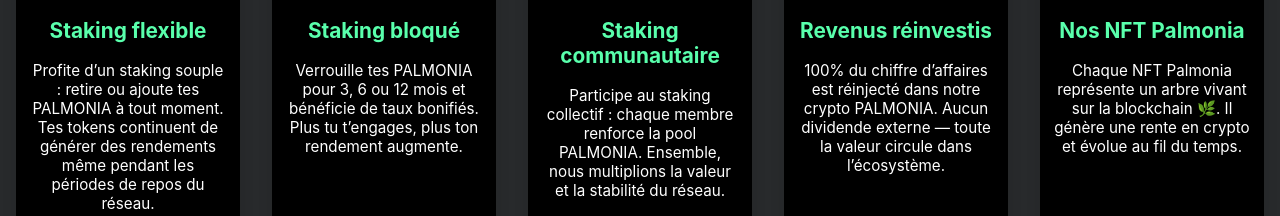
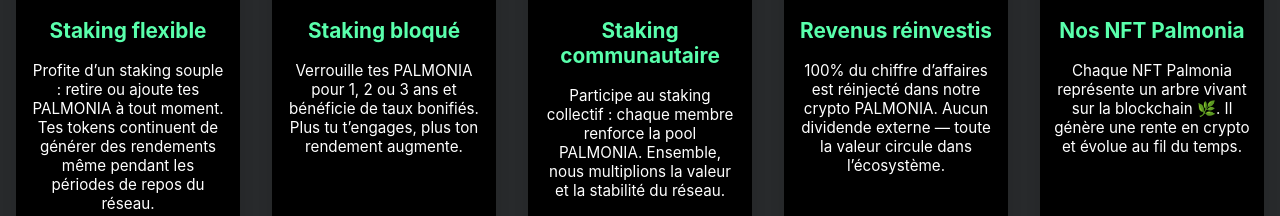
Before and after one commit to tchoifr/HydroMine, a Vue app: page / in a window 1280 px wide. Shown: the part 2704-2920 px from the top of the page. Built offline with nearby package versions, Linux system fonts and the light colour scheme.

Commit message:
fix: Update image references in App.vue for accuracy; add spacing in Footer.vue

```diff
--- a/src/App.vue
+++ b/src/App.vue
@@ -8,9 +8,9 @@ import Footer from './components/Footer.vue';
 import '../src/style.css';
 
 // 🖼️ Import des images depuis src/assets
-import panda1 from '/public/assets/1an.png';
-import panda2 from '/public/assets/2ans.png';
-import panda3 from '/public/assets/3ans.png';
+import panda1 from '/public/assets/1.png';
+import panda2 from '/public/assets/2.png';
+import panda3 from '/public/assets/3.png';
 
 
 import NVIDIARTX3060Ti from '/public/assets/NVIDIARTX3060Ti.webp';
@@ -58,7 +58,7 @@ const gpus = [
     name: "Staking bloqué",
     image: "/public/assets/2.png",
     description:
-      "Verrouille tes PALMONIA pour 3, 6 ou 12 mois et bénéficie de taux bonifiés. Plus tu t’engages, plus ton rendement augmente.",
+      "Verrouille tes PALMONIA pour 1, 2 ou 3 ans et bénéficie de taux bonifiés. Plus tu t’engages, plus ton rendement augmente.",
     apr: "jusqu’à 18% / an",
     badge: "Performance",
   },
--- a/src/components/Footer.vue
+++ b/src/components/Footer.vue
@@ -5,6 +5,7 @@
       <a href="#offre">Nos offres</a>
       <a href="#engagement">Engagement</a>
       <a href="#gpu">Ecosystème</a>
+
     </div>
 
     <!-- Centre -->
```
